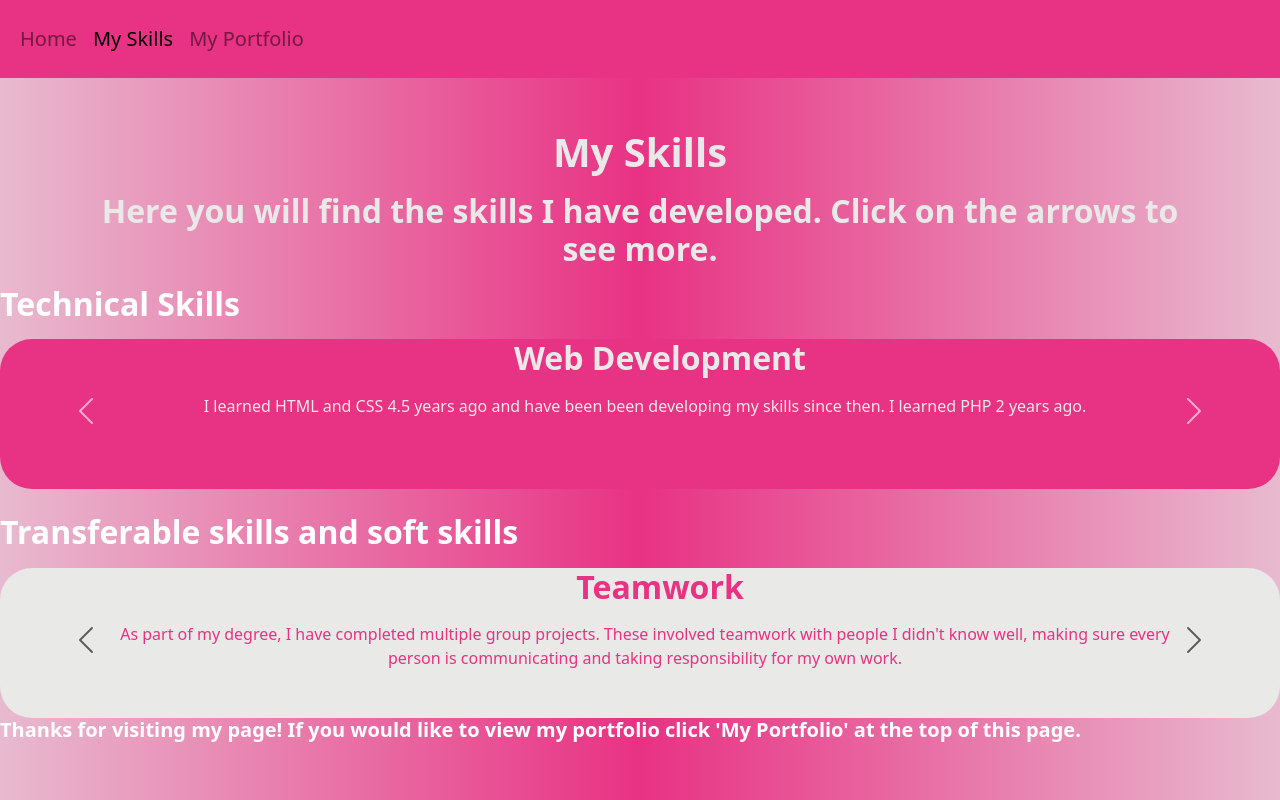
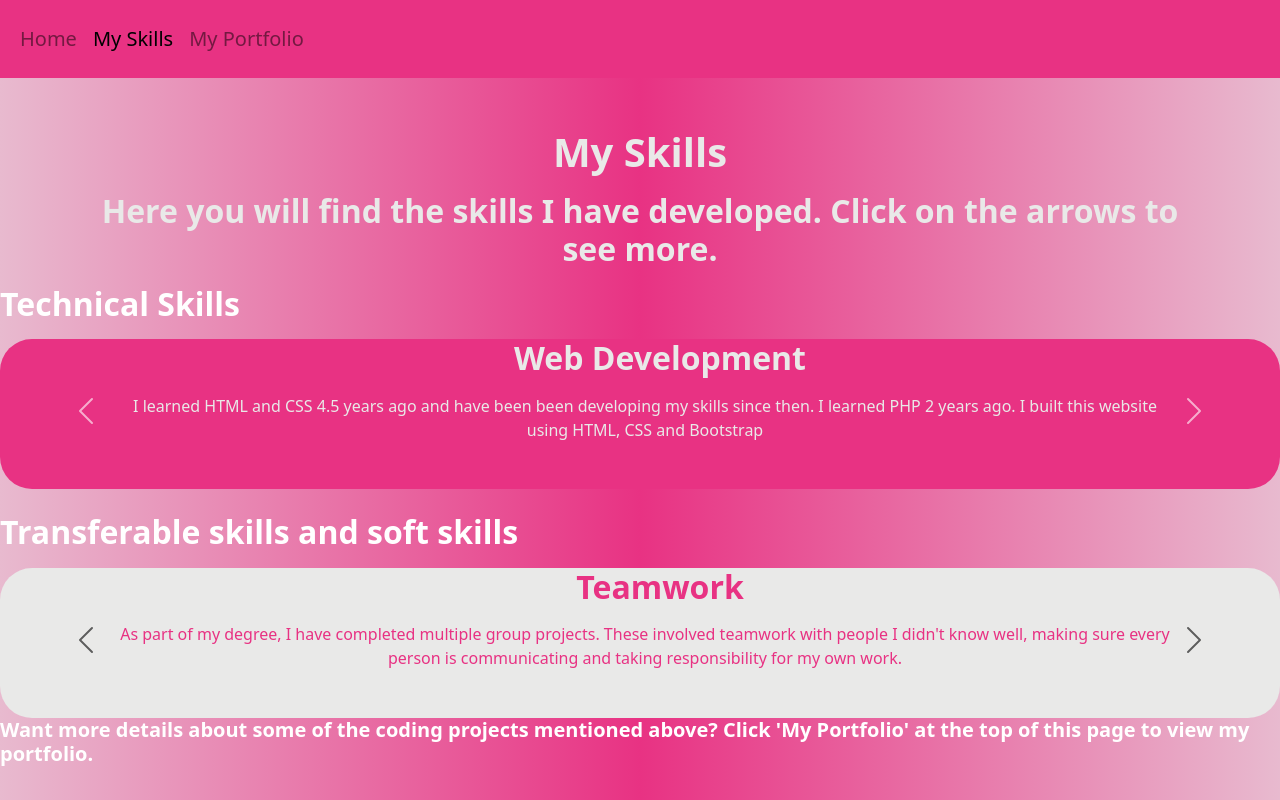
Before and after one commit to SusieWolseley/MyPortfolio, a plain HTML site: page skills.html in a window 1280 px wide. Drawn offline with nearby package versions, Linux system fonts and the light colour scheme.

Commit message:
Fixing capitalisation and wording

```diff
--- a/skills.html
+++ b/skills.html
@@ -48,7 +48,7 @@
                 <div class="carousel-inner rounded-5 bg-primary text-light" style="height: 150px">
                     <div class="carousel-item active" style="margin-left: 20px;">
                         <h2 style="text-align: center;">Web Development</h2>
-                        <p style="text-align: center; margin-left: 100px; margin-right: 130px;">I learned HTML and CSS 4.5 years ago and have been been developing my skills since then. I learned PHP 2 years ago.
+                        <p style="text-align: center; margin-left: 100px; margin-right: 130px;">I learned HTML and CSS 4.5 years ago and have been been developing my skills since then. I learned PHP 2 years ago. I built this website using HTML, CSS and Bootstrap</p>
                     </div>
                     <div class="carousel-item" style="margin-left: 20px;">
                         <h2 style="text-align: center;">Python</h2>
@@ -116,8 +116,8 @@
     </main>
 
     <footer>
-        <h5>Thanks for visiting my page! If you would like to view my portfolio click 'My Portfolio' at the top of
-            this page.</h5>
+        <h5>Want more details about some of the coding projects mentioned above? Click 'My Portfolio' at the top of
+            this page to view my portfolio.</h5>
     </footer>
 
     <script src="https://cdn.jsdelivr.net/npm/bootstrap@5.3.8/dist/js/bootstrap.bundle.min.js"
```
Also changed, not shown: index.html (+3 -3 lines).
